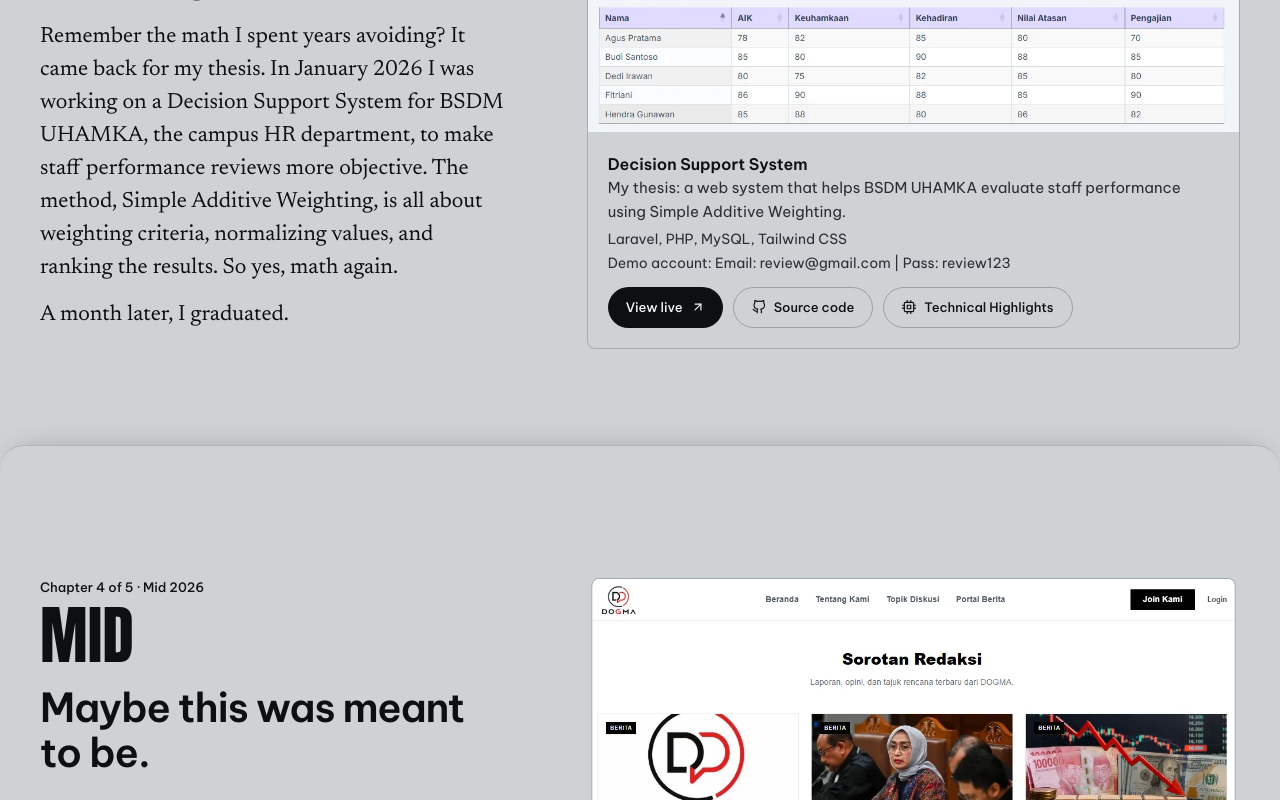
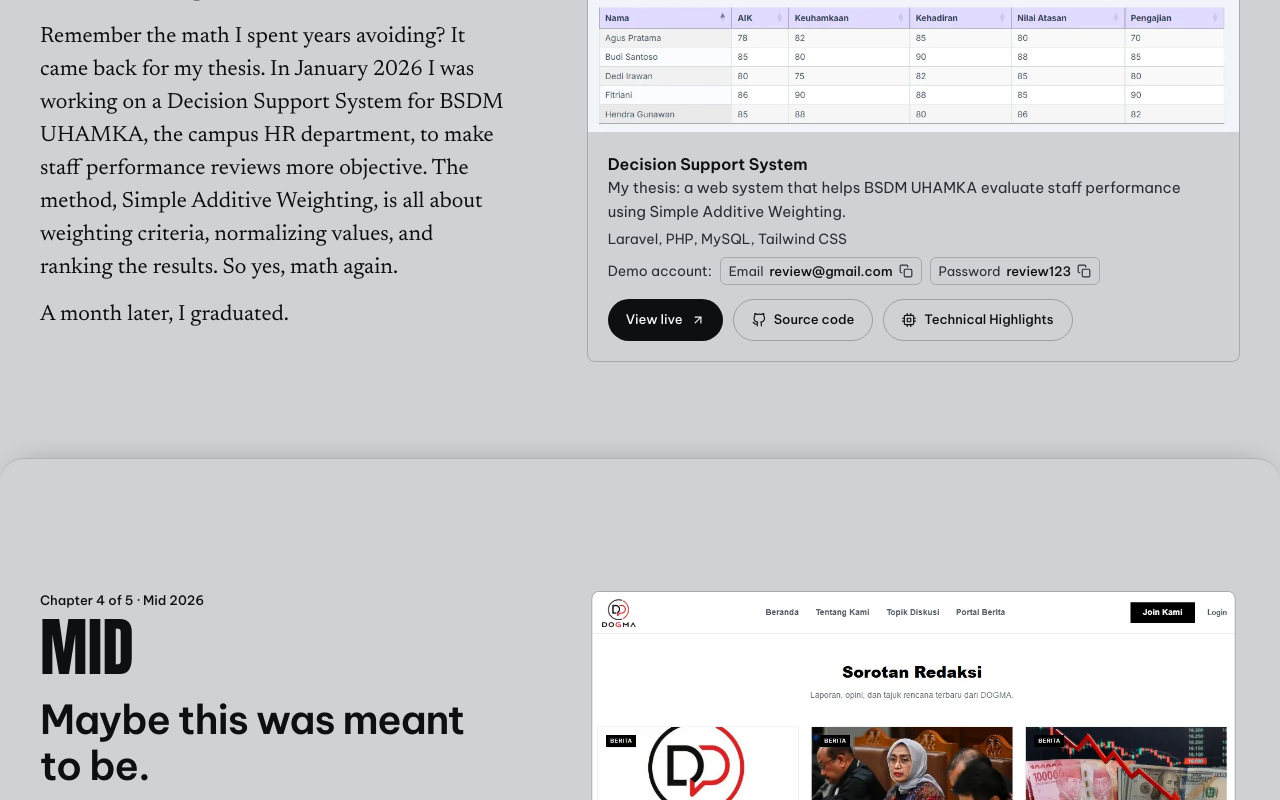
Before and after one commit to dafaadhari/portfolio-v2, a React (Vite) app: page / in a window 1280 px wide. Shown: the part 4200-5000 px from the top of the page. Built offline with nearby package versions, Linux system fonts and the light colour scheme.

Commit message:
feat: copyable demo account chips on project cards

```diff
--- /dev/null
+++ b/src/components/molecules/DemoAccount.jsx
@@ -0,0 +1,60 @@
+import { useEffect, useRef, useState } from 'react';
+import { useTranslation } from 'react-i18next';
+import { FiCheck, FiCopy } from 'react-icons/fi';
+
+// The demo login of a live project, as two chips that copy their value when clicked.
+const DemoAccount = ({ credentials, dark = false }) => {
+  const { t } = useTranslation();
+  const [copied, setCopied] = useState(null);
+  const timer = useRef(null);
+
+  useEffect(() => () => clearTimeout(timer.current), []);
+
+  const fields = [
+    { key: 'email', label: t('project_demo_email', 'Email'), value: credentials.email },
+    { key: 'password', label: t('project_demo_password', 'Password'), value: credentials.password },
+  ];
+
+  const copy = async (field) => {
+    try {
+      await navigator.clipboard.writeText(field.value);
+    } catch {
+      return; // No clipboard access: the value is still there to select by hand.
+    }
+    setCopied(field.key);
+    clearTimeout(timer.current);
+    timer.current = setTimeout(() => setCopied(null), 1600);
+  };
+
+  const muted = dark ? 'text-mist' : 'text-ink-soft';
+  const chip = dark ? 'border-white/20 hover:bg-white/10' : 'border-ink/20 hover:bg-ink/5';
+
+  return (
+    <div className="mt-2 flex flex-wrap items-center gap-x-2 gap-y-1.5 text-sm">
+      <span className={muted}>{t('project_demo_account', 'Demo account')}:</span>
+      {fields.map((field) => (
+        <button
+          key={field.key}
+          type="button"
+          onClick={() => copy(field)}
+          aria-label={t('project_demo_copy', { label: field.label, value: field.value, defaultValue: 'Copy {{label}}: {{value}}' })}
+          className={`inline-flex max-w-full items-center gap-1.5 rounded-md border px-2 py-1 text-[0.8125rem] transition-colors duration-200 ${chip}`}
+        >
+          <span className={muted}>{field.label}</span>
+          <span className="font-medium break-all">{field.value}</span>
+          {copied === field.key ? (
+            <FiCheck aria-hidden="true" className="w-3.5 h-3.5 shrink-0" />
+          ) : (
+            <FiCopy aria-hidden="true" className={`w-3.5 h-3.5 shrink-0 ${muted}`} />
+          )}
+        </button>
+      ))}
+      {/* Tells screen readers the copy worked, since only an icon changes. */}
+      <span role="status" className="sr-only">
+        {copied ? t('project_demo_copied', 'Copied') : ''}
+      </span>
+    </div>
+  );
+};
+
+export default DemoAccount;
--- a/src/components/molecules/ProjectProof.jsx
+++ b/src/components/molecules/ProjectProof.jsx
@@ -6,6 +6,7 @@ import ScrollReveal from '../atoms/ScrollReveal';
 import PillLink from '../atoms/PillLink';
 import { pillClass } from '../atoms/pillStyles';
 import MediaStrip from './MediaStrip';
+import DemoAccount from './DemoAccount';
 import { localize } from '../../data/portfolioData';
 
 // Phone screens are tall and narrow; web collages are 16:9 and wide enough that the next one just peeks in.
@@ -71,11 +72,7 @@ const ProjectProof = ({ project, lang, dark = false }) => {
             <h3 className="font-semibold">{project.title}</h3>
             <p className={`text-[0.9375rem] leading-relaxed ${muted}`}>{localize(project.description, lang)}</p>
             <p className={`mt-1 text-sm ${muted}`}>{project.stack}</p>
-            {project.credentials && (
-              <p className={`mt-1 text-sm break-words ${muted}`}>
-                {t('project_demo_account', 'Demo account')}: {project.credentials}
-              </p>
-            )}
+            {project.credentials && <DemoAccount credentials={project.credentials} dark={dark} />}
 
             <div className="mt-3.5 flex flex-wrap gap-2.5">
               {project.status === 'live' ? (
--- a/src/data/portfolioData.js
+++ b/src/data/portfolioData.js
@@ -165,7 +165,7 @@ export const projects = [
     ],
     liveUrl: 'https://siteguard-demo.vercel.app',
     status: 'live',
-    credentials: 'Email: admin@siteguard.com | Pass: siteguard123',
+    credentials: { email: 'admin@siteguard.com', password: 'siteguard123' },
     githubUrl: 'https://github.com/dafaadhari/qshe-inspection',
     highlights: {
       en: [
@@ -225,7 +225,7 @@ export const projects = [
     image: '/assets/images/dss.webp',
     liveUrl: 'https://spksaw.gt.tc',
     status: 'live',
-    credentials: 'Email: review@gmail.com | Pass: review123',
+    credentials: { email: 'review@gmail.com', password: 'review123' },
     githubUrl: 'https://github.com/dafaadhari/spk-saw',
     highlights: {
       en: [
--- a/src/i18n.js
+++ b/src/i18n.js
@@ -38,6 +38,10 @@ const resources = {
       project_highlights_title: "Technical Highlights",
       project_screenshot: "Screenshot of {{title}}",
       project_demo_account: "Demo account",
+      project_demo_email: "Email",
+      project_demo_password: "Password",
+      project_demo_copy: "Copy {{label}}: {{value}}",
+      project_demo_copied: "Copied",
       project_screens_label: "App screens",
       media_strip_prev: "Scroll left",
       media_strip_next: "Scroll right",
@@ -114,6 +118,10 @@ const resources = {
       project_highlights_title: "Highlight Teknis",
       project_screenshot: "Tampilan {{title}}",
       project_demo_account: "Akun demo",
+      project_demo_email: "Email",
+      project_demo_password: "Kata sandi",
+      project_demo_copy: "Salin {{label}}: {{value}}",
+      project_demo_copied: "Tersalin",
       project_screens_label: "Tampilan aplikasi",
       media_strip_prev: "Geser ke kiri",
       media_strip_next: "Geser ke kanan",
```
